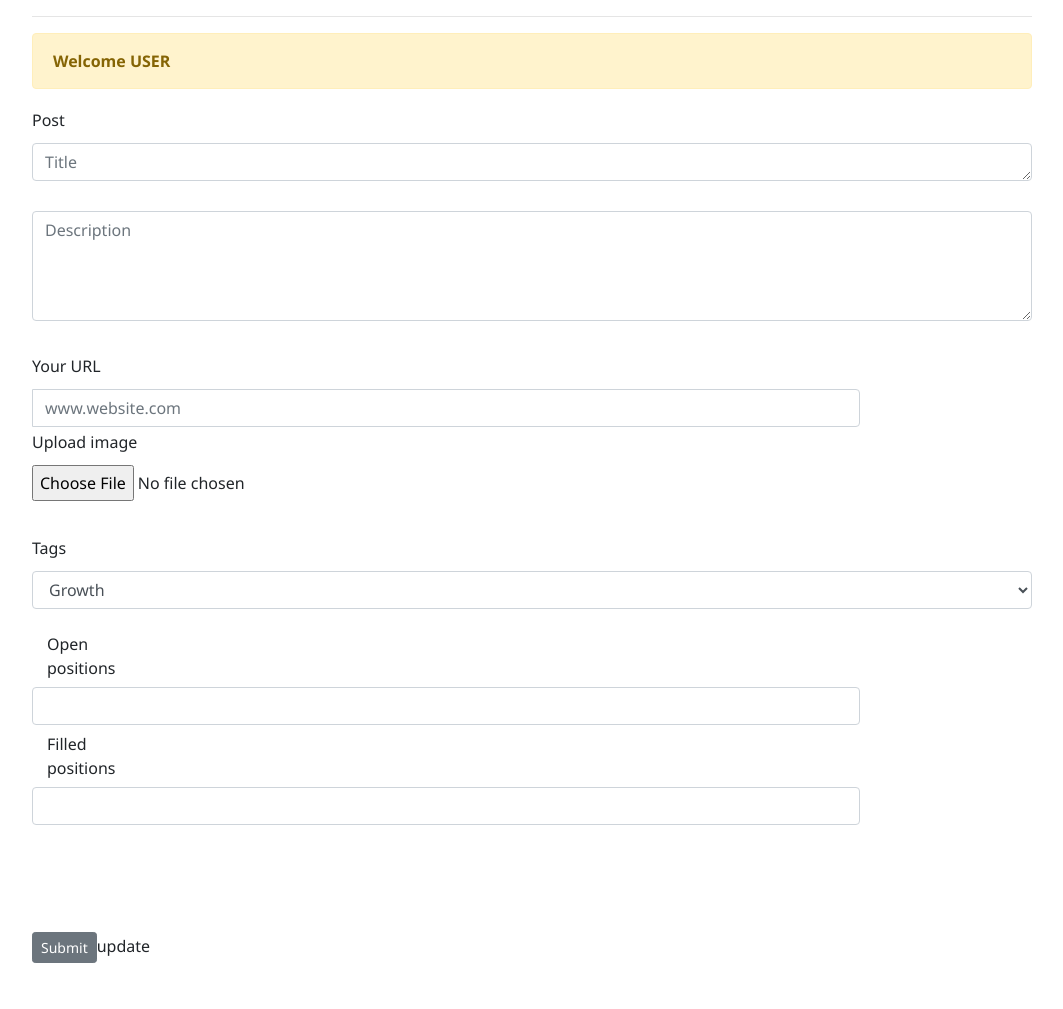
After one commit to adrianabelei/50mushroom, a CodeIgniter app: page /database/index.php/companyprocess/editonepost/1 in a window 1280 px wide. The commit adds this page. Shown: the whole page, without its empty margins (108-1171 px from the left). Run offline with CodeIgniter, Linux system fonts and the light colour scheme; some libraries are stand-ins or nearby versions.

Commit message:
manage to do it add post and see post and edit postmodified

```diff
--- a/application/config/routes.php
+++ b/application/config/routes.php
@@ -57,6 +57,10 @@ $route['companytwq']='Companyprocess/company';
 $route['manage']='Companyprocess/manage';
 $route['addpost']='Companyprocess/addpost';
 $route['seeposts']='Companyprocess/seeposts';
+$route['editonepost/(:any)']='Companyprocess/editonepost/$1';
+$route['logout']='Companyprocess/logout';
+$route['editpost']='Companyprocess/editpost';
+
 $route['detailpost/(:any)'] = 'Companyprocess/detailpost/$1';
 $route['detailpostcompany/(:any)'] = 'Companyprocess/detailpostcompany/$1';
 $route['login'] = 'CompanyProcess/login';
--- a/application/controllers/CompanyProcess.php
+++ b/application/controllers/CompanyProcess.php
@@ -21,6 +21,13 @@ class CompanyProcess extends CI_Controller
 
 
     }
+
+public function logout()
+{
+    session_destroy();
+    $this->load->view("joinpage");
+}
+
     //////// Login/Register Page /////////////
     public function joinpage()
     {
@@ -177,10 +184,12 @@ function addpost()
     public function seeposts()
     {
         $this->load->model('Company_Model');
-        $result['results']=$this->Company_Model->postsread();
+        $result['results']=$this->Company_Model->postsOnecompany();
         $this->load->view("companypanel/seeposts",$result);;
 
     }
+
+
 
     public function detailpostcompany($id)
     {
@@ -190,6 +199,45 @@ function addpost()
         # code...
     }
 
+    function editonepost($id){
+        $this->session->set_userdata('company_updated_id', $id);
+        $this->load->view('companypanel/editpost');
+
+
+    }
+
+
+     function editpost(){
+
+        $result=$this->input->post(null,false);
+        $image=$_FILES['image']['name'];
+        $id=$this->session->userdata('company_updated_id');
+        $this->load->model("Company_Model");
+        $result2=$this->Company_Model->editone($result,$id,$image);
+
+        $config['upload_path']= 'uploads/';
+        $config['allowed_types'] = 'gif|jpg|png';
+        $this->load->library('upload', $config);
+        if ( ! $this->upload->do_upload('image'))
+
+                {
+                    $data=0;
+
+                }
+                else
+                {
+
+
+                }
+                $this->load->view('companypanel/indexcompany');
+
+
+
+
+    }
+
+
+
 }
 
 
--- a/application/models/Company_Model.php
+++ b/application/models/Company_Model.php
@@ -24,6 +24,23 @@ class Company_Model extends CI_Model
         $values = array("$id");
         return $this->db->query($myquery, $values)->row_array();
     }
+
+     public function postsOnecompany()
+    {
+        $myquery = "SELECT * FROM posts WHERE companies_id=? and is_decided=? ";
+        $values = array($this->session->userdata('company_id'),1);
+        return $this->db->query($myquery, $values)->result_array();
+    }
+
+    public function editone($result,$id,$image)
+    {
+        $myquery = "UPDATE posts SET title =?, description=?, link=?, image=?, tag=?,fiiled_position=?,is_decided=?   WHERE id=?";
+        $values = array($result['title'],$result['description'],$result['link'],$image,$result['tag'],$result['fiiled_position'],0,$id);
+        return $this->db->query($myquery, $values);
+
+
+    }
+
 
 
     public function login($email, $password)
--- /dev/null
+++ b/application/views/companypanel/editpost.php
@@ -0,0 +1,103 @@
+<!DOCTYPE html>
+<html xmlns="http://www.w3.org/1999/xhtml">
+<head>
+      <meta charset="utf-8" />
+    <meta name="viewport" content="width=device-width, initial-scale=1.0" />
+    <title>CONTROL PANEL</title>
+  <!-- BOOTSTRAP STYLES-->
+  <link rel="stylesheet" href="https://maxcdn.bootstrapcdn.com/bootstrap/4.0.0/css/bootstrap.min.css" integrity="sha384-Gn5384xqQ1aoWXA+058RXPxPg6fy4IWvTNh0E263XmFcJlSAwiGgFAW/dAiS6JXm" crossorigin="anonymous">
+    <link href="<?php echo base_url(); ?>assets/adminpanel/css/bootstrap.css" rel="stylesheet" />
+     <!-- FONTAWESOME STYLES-->
+
+    <link href="assets/css/font-awesome.css" rel="stylesheet" />
+        <!-- CUSTOM STYLES-->
+    <link href="<?php echo base_url(); ?>assets/adminpanel/css/custom.css" rel="stylesheet" />
+     <!-- GOOGLE FONTS-->
+   <link href='http://fonts.googleapis.com/css?family=Open+Sans' rel='stylesheet' type='text/css' />
+   <style>
+        body {
+            width: 1000px;
+            margin: auto;
+            font-family: 'Segoe UI', Tahoma, Geneva, Verdana, sans-serif;
+        }
+</style>
+
+</head>
+
+
+<body>
+
+ <hr />
+                <div class="row">
+                    <div class="col-lg-12 ">
+                        <div class="alert alert-warning">
+                             <strong>Welcome USER  </strong>
+                        </div>
+
+
+ <form action="/editpost" method="POST" enctype="multipart/form-data">
+  <div class="form-group">
+    <label for="exampleTextarea">Post</label>
+    <textarea name = "title" class="form-control" id="exampleTextarea" rows="1" placeholder="Title"></textarea><br>
+
+    <textarea name ="description" class="form-control" id="exampleTextarea" rows="4" placeholder="Description"></textarea><br>
+    <div class="form-group row">
+  <div class="col-10">
+  <label for="basic-url">Your URL</label>
+<div class="input-group">
+  <span class="input-group-addon" id="basic-addon3"></span>
+  <input type="text" name="link" class="form-control" id="basic-url" aria-describedby="basic-addon3" placeholder="www.website.com">
+</div>
+
+<div class="form-group">
+    <label for="exampleInputFile">Upload image</label>
+    <input type="file" name="image" class="form-control-file" id="exampleInputFile" aria-describedby="fileHelp">
+
+  </div>
+  </div>
+</div>
+
+
+<!-- <div class="form-group" name="higlighted">
+    <label for="exampleSelect1">Type of content</label>
+    <select class="form-control" id="exampleSelect1">
+    <option>Highlighted content</option>
+      <option>Standard content</option>
+      </select>
+      </div> -->
+
+
+  <div class="form-group">
+    <label for="exampleSelect1">Tags</label>
+    <select name ="tag" class="form-control" id="exampleSelect1">
+    <option>Growth</option>
+      <option>International</option>
+      <option>City</option>
+      <option>Talent</option>
+      <option>Community</option>
+      <option>Resilience</option>
+      <option>Culture</option>
+      <option>Digital</option>
+      <option>Energy</option>
+      <option>Inspiration</option>
+    </select>
+  </div>
+
+  <div class="form-group row">
+  <div class="col-10">
+  <label for="example-number-input" class="col-2 col-form-label">Open positions</label>
+
+    <input class="form-control" name ="vacancies" type="number"  id="example-number-input">
+  <label for="example-number-input" class="col-2 col-form-label">Filled positions</label>
+    <input class="form-control" name ="fiiled_position" type="number"  id="example-number-input">
+  </div>
+  </div>
+
+  <br><br><br>
+
+<input  type="submit" class="btn btn-secondary btn-sm">update</button>
+<br><br>
+
+
+</form>
+</body>
--- a/application/views/companypanel/indexcompany.php
+++ b/application/views/companypanel/indexcompany.php
@@ -33,7 +33,7 @@
                     </div>
 
                     <span class="logout-spn" >
-                        <a href="#" style="color:#fff;">LOGOUT</a>
+                        <a href="logout" style="color:#fff;">LOGOUT</a>
 
                     </span>
                 </div>
--- a/application/views/companypanel/seepostedit.php
+++ b/application/views/companypanel/seepostedit.php
@@ -159,12 +159,11 @@
                         <li><h6>Filled Position:</h6> <?= $results['fiiled_position'] ?></li>
                         <li><h6>Filled Position:</h6> <?= $results['link'] ?></li>
                         <li><h6>vacancies:</h6> <?= $results['vacancies'] ?></li>
-                        <li><h6>is_decided:</h6> <?= $results['is_decided'] ?></li>
-                        <li><h6>Is Highlighted:</h6> <?= $results['is_higligted'] ?></li>
+
 
                     </ul>
+                    <a class="btn btn-inverse pull-left" type="submit" href="/editonepost/<?= $results['id'] ?>">Edit</button>
 
-                    <button class="btn btn-inverse pull-left" type="submit" href="editonepost/<?= $results['id'] ?>">Edit</button>
                     <a href="#" class="pull-right"><i class="icon-arrow-left"></i>Back to Gallery</a>
                 </div>
             </div>
```
Also changed, not shown: uploads/author-avatar1.jpg (added), uploads/bg_direction_nav.png (added), uploads/glyphicons-halflings.png (added), uploads/user-avatar.jpg (added), uploads/user-avatar1.jpg (added).
